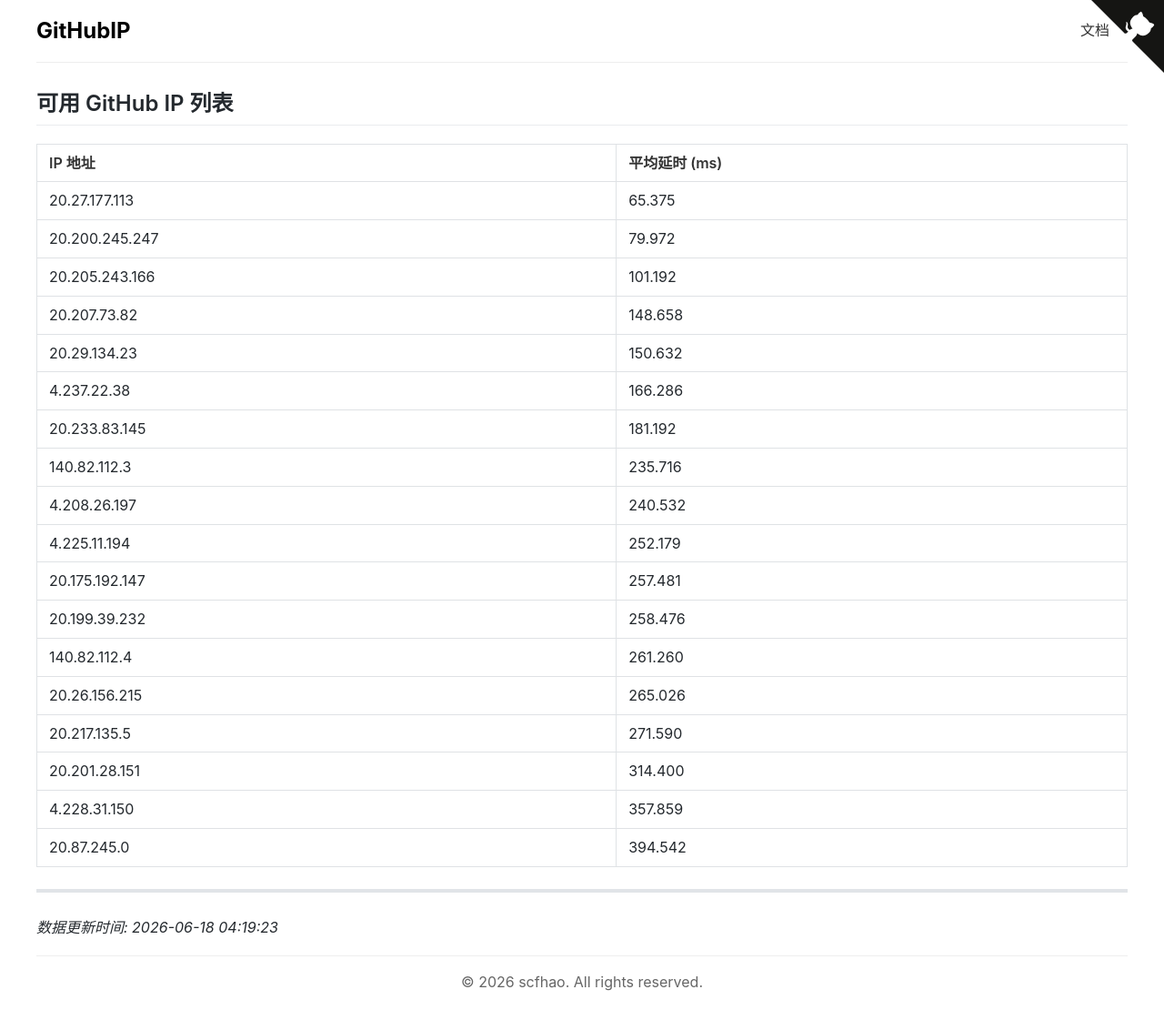
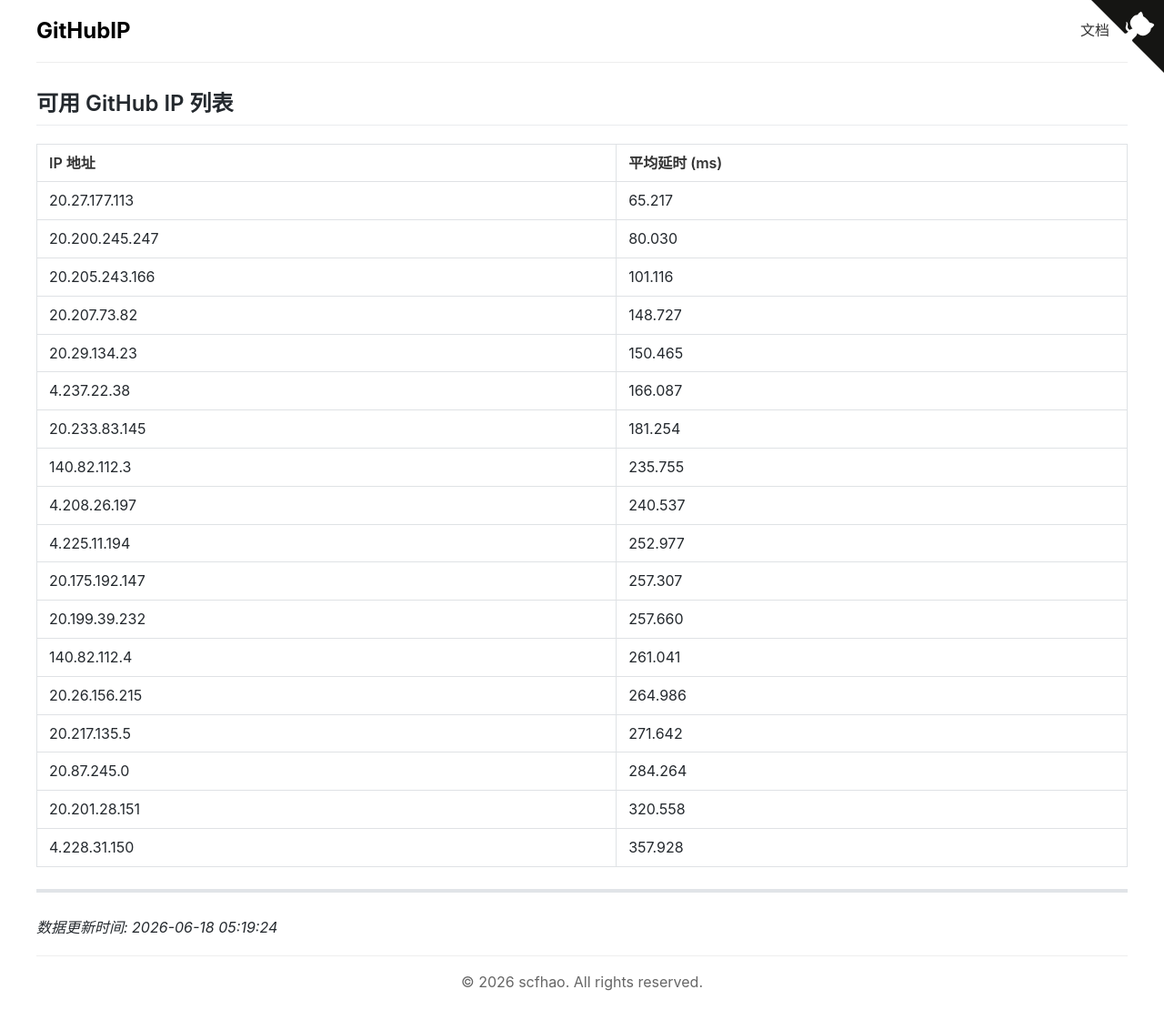
Before and after one commit to scfhao/GitHubIP, a Jekyll site: the page built from index.md, in a window 1280 px wide. Shown: the whole page at 91% size. Built offline with Jekyll 4.4.1, drawn with Linux system fonts in a browser that asks for light colours.

Commit message:
自动脚本执行 - 2026-06-18 05:19:24

```diff
--- a/index.md
+++ b/index.md
@@ -1,32 +1,32 @@
 ---
 layout: home
 title: GitHub IP 列表
-date: 2026-06-18 04:19:23
+date: 2026-06-18 05:19:24
 ---
 
 ## 可用 GitHub IP 列表
 
 | IP 地址 | 平均延时 (ms) |
 |---------|--------------|
-| 20.27.177.113 | 65.375 |
-| 20.200.245.247 | 79.972 |
-| 20.205.243.166 | 101.192 |
-| 20.207.73.82 | 148.658 |
-| 20.29.134.23 | 150.632 |
-| 4.237.22.38 | 166.286 |
-| 20.233.83.145 | 181.192 |
-| 140.82.112.3 | 235.716 |
-| 4.208.26.197 | 240.532 |
-| 4.225.11.194 | 252.179 |
-| 20.175.192.147 | 257.481 |
-| 20.199.39.232 | 258.476 |
-| 140.82.112.4 | 261.260 |
-| 20.26.156.215 | 265.026 |
-| 20.217.135.5 | 271.590 |
-| 20.201.28.151 | 314.400 |
-| 4.228.31.150 | 357.859 |
-| 20.87.245.0 | 394.542 |
+| 20.27.177.113 | 65.217 |
+| 20.200.245.247 | 80.030 |
+| 20.205.243.166 | 101.116 |
+| 20.207.73.82 | 148.727 |
+| 20.29.134.23 | 150.465 |
+| 4.237.22.38 | 166.087 |
+| 20.233.83.145 | 181.254 |
+| 140.82.112.3 | 235.755 |
+| 4.208.26.197 | 240.537 |
+| 4.225.11.194 | 252.977 |
+| 20.175.192.147 | 257.307 |
+| 20.199.39.232 | 257.660 |
+| 140.82.112.4 | 261.041 |
+| 20.26.156.215 | 264.986 |
+| 20.217.135.5 | 271.642 |
+| 20.87.245.0 | 284.264 |
+| 20.201.28.151 | 320.558 |
+| 4.228.31.150 | 357.928 |
 
 ---
 
-*数据更新时间: 2026-06-18 04:19:23*
+*数据更新时间: 2026-06-18 05:19:24*
```
